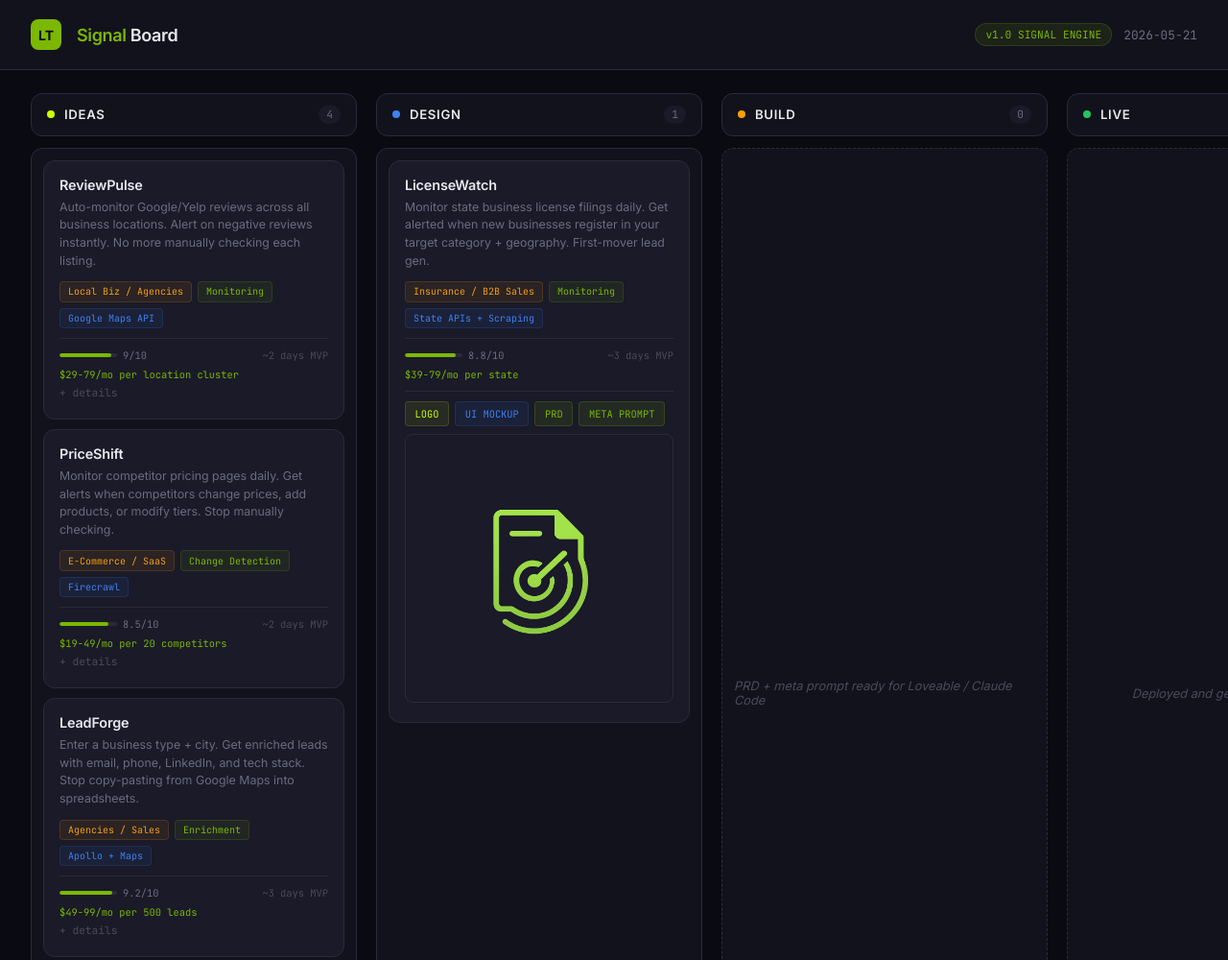
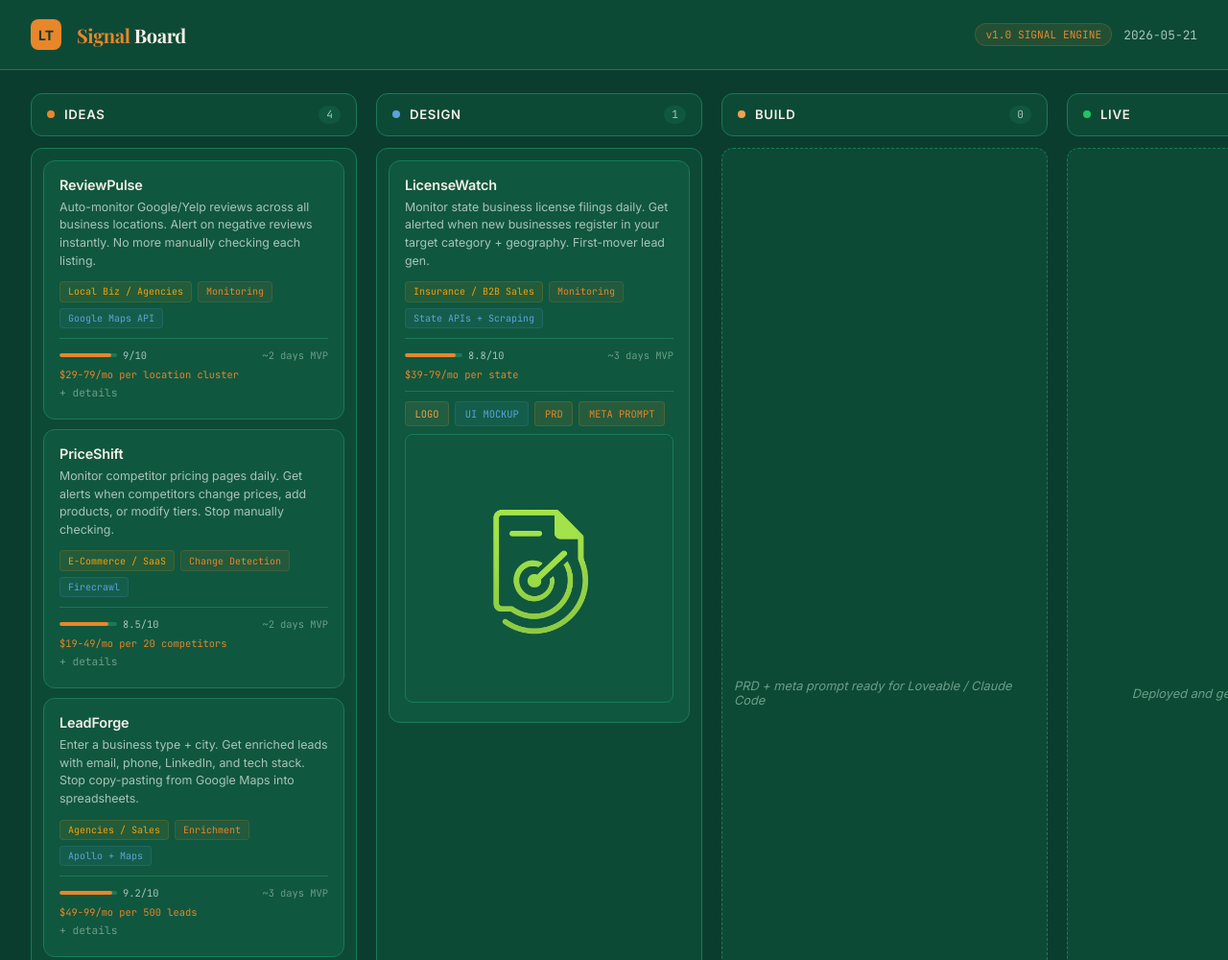
Before and after one commit to launchtg/signal-board, a plain HTML site: page index.html in a window 1280 px wide. Shown: the top 1000 px of the page at 96% size. Drawn offline with nearby package versions, Linux system fonts and the light colour scheme.

Commit message:
Rebrand Signal Board to LTG brand colors: Deep Green, Launch Orange, Warm Ivory, Playfair Display

```diff
--- a/index.html
+++ b/index.html
@@ -4,25 +4,30 @@
   <meta charset="UTF-8">
   <meta name="viewport" content="width=device-width, initial-scale=1.0">
   <title>Signal Board | Launch Technology Group</title>
-  <link href="https://fonts.googleapis.com/css2?family=Inter:wght@400;500;600;700&family=JetBrains+Mono:wght@400;500&display=swap" rel="stylesheet">
+  <link href="https://fonts.googleapis.com/css2?family=Playfair+Display:wght@600;700&family=Inter:wght@400;500;600;700&family=JetBrains+Mono:wght@400;500&display=swap" rel="stylesheet">
   <style>
     * { margin: 0; padding: 0; box-sizing: border-box; }
 
     :root {
-      --primary: #7CB800;
-      --primary-bright: #CCFF00;
-      --bg: #0a0a12;
-      --bg-surface: #12121c;
-      --bg-card: #1a1a28;
-      --bg-card-hover: #222234;
-      --border: #2a2a3c;
-      --text: #e8e8f0;
-      --text-muted: #6b6b80;
-      --text-dim: #4a4a5c;
+      --primary: #E8862A;
+      --primary-bright: #F0A050;
+      --deep-green: #0B3D2E;
+      --pine-green: #1A5C45;
+      --warm-ivory: #F5F0E8;
+      --navy: #1B2A4A;
+      --slate: #64748B;
+      --bg: #0B3D2E;
+      --bg-surface: #0D4A36;
+      --bg-card: #10573F;
+      --bg-card-hover: #146B4D;
+      --border: #1A7A58;
+      --text: #F5F0E8;
+      --text-muted: #A8C4B8;
+      --text-dim: #6B9E88;
       --destructive: #ef4444;
       --warning: #f59e0b;
       --success: #22c55e;
-      --info: #3b82f6;
+      --info: #5BA4D9;
       --radius: 0.75rem;
     }
 
@@ -60,12 +65,13 @@
       justify-content: center;
       font-weight: 700;
       font-size: 14px;
-      color: #0a0a12;
+      color: var(--deep-green);
     }
 
     .header h1 {
-      font-size: 1.125rem;
-      font-weight: 600;
+      font-family: 'Playfair Display', serif;
+      font-size: 1.25rem;
+      font-weight: 700;
       letter-spacing: -0.02em;
     }
 
@@ -84,9 +90,9 @@
       font-size: 0.7rem;
       padding: 0.25rem 0.625rem;
       border-radius: 999px;
-      background: rgba(124, 184, 0, 0.1);
+      background: rgba(232, 134, 42, 0.1);
       color: var(--primary);
-      border: 1px solid rgba(124, 184, 0, 0.2);
+      border: 1px solid rgba(232, 134, 42, 0.2);
     }
 
     .date {
@@ -136,9 +142,9 @@
       border-radius: 50%;
     }
 
-    .column-dot.ideas { background: var(--primary-bright); }
+    .column-dot.ideas { background: var(--primary); }
     .column-dot.design { background: var(--info); }
-    .column-dot.build { background: var(--warning); }
+    .column-dot.build { background: var(--primary-bright); }
     .column-dot.live { background: var(--success); }
 
     .column-title {
@@ -186,7 +192,7 @@
 
     .card:hover {
       background: var(--bg-card-hover);
-      border-color: rgba(124, 184, 0, 0.3);
+      border-color: rgba(232, 134, 42, 0.3);
       transform: translateY(-1px);
     }
 
@@ -220,15 +226,15 @@
       font-size: 0.625rem;
       padding: 0.2rem 0.5rem;
       border-radius: 4px;
-      background: rgba(124, 184, 0, 0.08);
+      background: rgba(232, 134, 42, 0.08);
       color: var(--primary);
-      border: 1px solid rgba(124, 184, 0, 0.15);
+      border: 1px solid rgba(232, 134, 42, 0.15);
     }
 
     .tag.api {
-      background: rgba(59, 130, 246, 0.08);
+      background: rgba(91, 164, 217, 0.08);
       color: var(--info);
-      border-color: rgba(59, 130, 246, 0.15);
+      border-color: rgba(91, 164, 217, 0.15);
     }
 
     .tag.market {
@@ -290,7 +296,7 @@
     }
 
     .column-cards.drag-over {
-      background: rgba(124, 184, 0, 0.03);
+      background: rgba(232, 134, 42, 0.03);
       border-color: var(--primary);
     }
 
@@ -365,28 +371,28 @@
       font-size: 0.65rem;
       padding: 0.3rem 0.6rem;
       border-radius: 4px;
-      background: rgba(124, 184, 0, 0.1);
+      background: rgba(232, 134, 42, 0.1);
       color: var(--primary);
-      border: 1px solid rgba(124, 184, 0, 0.2);
+      border: 1px solid rgba(232, 134, 42, 0.2);
       text-decoration: none;
       transition: all 0.15s ease;
     }
 
     .asset-link:hover {
-      background: rgba(124, 184, 0, 0.2);
+      background: rgba(232, 134, 42, 0.2);
       border-color: var(--primary);
     }
 
     .asset-link.logo-link {
-      background: rgba(204, 255, 0, 0.08);
+      background: rgba(240, 160, 80, 0.08);
       color: var(--primary-bright);
-      border-color: rgba(204, 255, 0, 0.15);
+      border-color: rgba(240, 160, 80, 0.15);
     }
 
     .asset-link.ui-link {
-      background: rgba(59, 130, 246, 0.08);
+      background: rgba(91, 164, 217, 0.08);
       color: var(--info);
-      border-color: rgba(59, 130, 246, 0.15);
+      border-color: rgba(91, 164, 217, 0.15);
     }
 
     .card-logo-preview {
@@ -637,13 +643,13 @@
     }
 
     .modal-btn-primary {
-      background: rgba(124, 184, 0, 0.15);
-      border: 1px solid rgba(124, 184, 0, 0.3);
+      background: rgba(232, 134, 42, 0.15);
+      border: 1px solid rgba(232, 134, 42, 0.3);
       color: var(--primary);
     }
 
     .modal-btn-primary:hover {
-      background: rgba(124, 184, 0, 0.25);
+      background: rgba(232, 134, 42, 0.25);
     }
   </style>
 </head>
```
